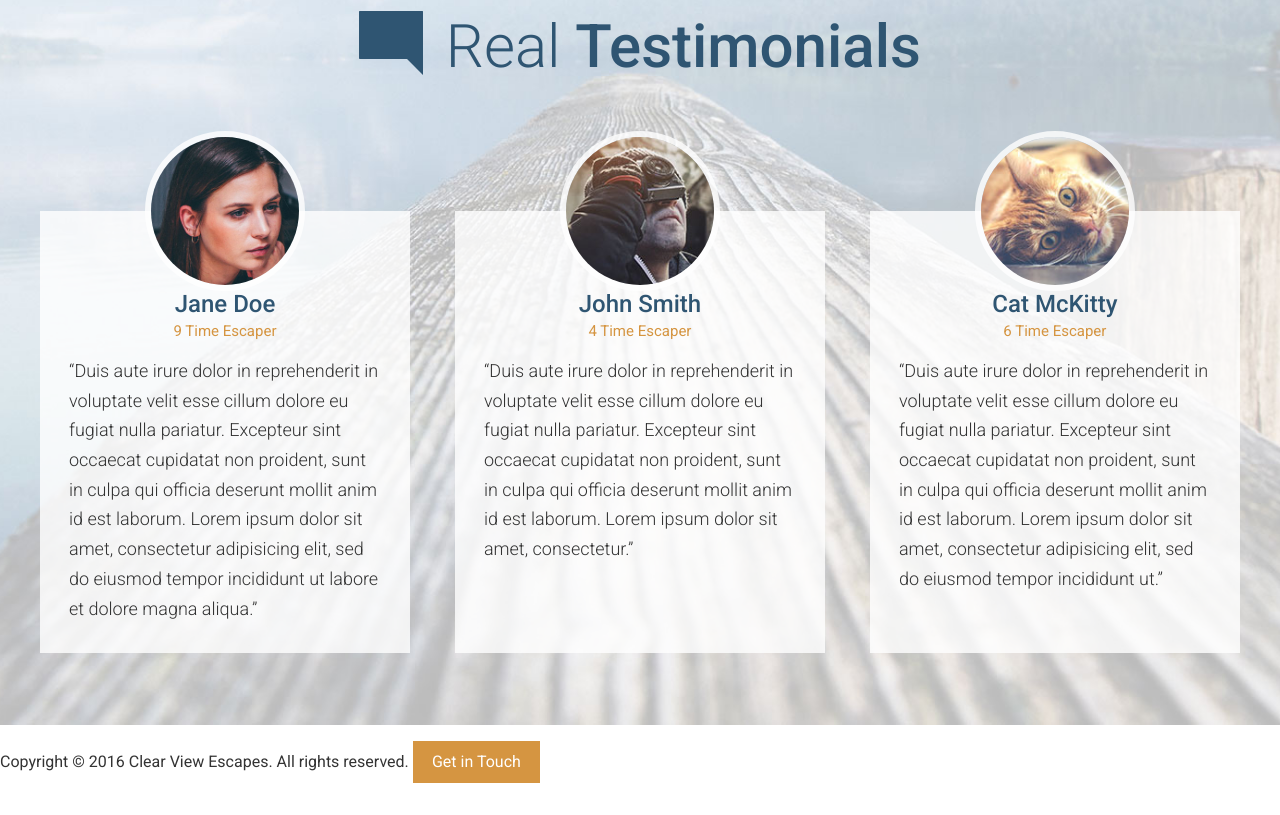
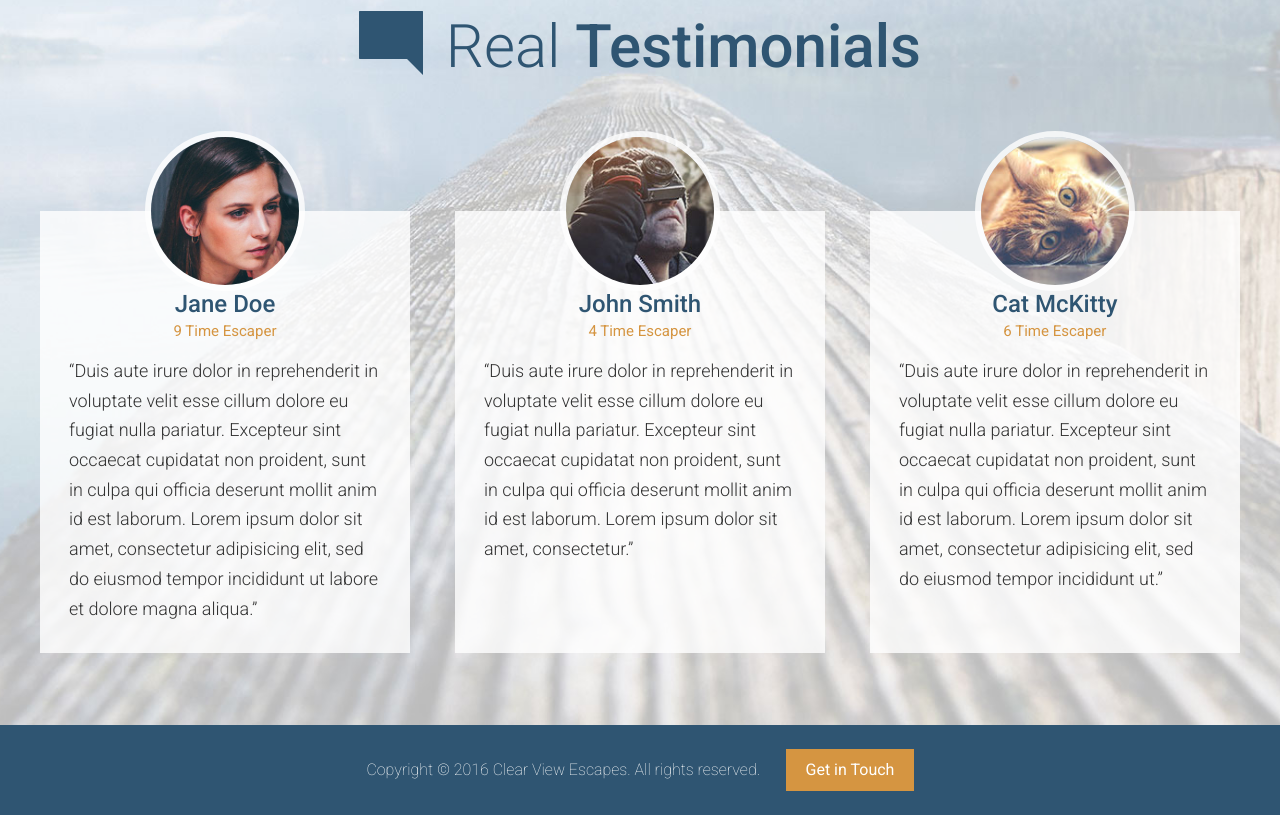
Before and after one commit to zeroFruit/workflow-p, a website: page app/index.html in a window 1280 px wide. Shown: the part 3153-3968 px from the top of the page. Drawn offline with Linux system fonts and the light colour scheme.

Commit message:
Completed styling the footer.

```diff
--- /dev/null
+++ b/app/assets/styles/modules/_site-footer.css
@@ -0,0 +1,18 @@
+.site-footer {
+  background-color: $mainBlue;
+  color: #FFF;
+  padding: .5rem 0;
+  text-align: center;
+
+  &__text {
+    display: block;
+    margin-bottom: 1rem;
+    font-weight: 200;
+
+    @mixin atMedium {
+      display: inline;
+      margin-bottom: 0;
+      margin-right: 1.4rem;
+    }
+  }
+}
--- a/app/assets/styles/style.css
+++ b/app/assets/styles/style.css
@@ -13,3 +13,4 @@
 @import "modules/_feature-item";
 @import "modules/_testimonial.css";
 @import "modules/_sprite.css";
+@import "modules/_site-footer.css";
--- a/app/index.html
+++ b/app/index.html
@@ -151,8 +151,10 @@
     </div>
   </div>
 
-  <footer>
-    <p>Copyright &copy; 2016 Clear View Escapes. All rights reserved. <a href="#" class="btn btn--orange">Get in Touch</a></p>
+  <footer class="site-footer">
+    <div class="wrapper">
+      <p><span class="site-footer__text">Copyright &copy; 2016 Clear View Escapes. All rights reserved. </span><a href="#" class="btn btn--orange">Get in Touch</a></p>
+    </div>
   </footer>
 </body>
 </html>
--- a/app/temp/styles/style.css
+++ b/app/temp/styles/style.css
@@ -1093,3 +1093,25 @@ Instead edit gulp/template/sprite */
 
     background-position: 36.69752421959096% 45.792307692307695%;
   }
+
+.site-footer {
+  background-color: #2f5572;
+  color: #FFF;
+  padding: .5rem 0;
+  text-align: center;
+}
+
+.site-footer__text {
+  display: block;
+  margin-bottom: 1rem;
+  font-weight: 200;
+}
+
+@media (min-width: 800px) {
+
+  .site-footer__text {
+    display: inline;
+    margin-bottom: 0;
+    margin-right: 1.4rem;
+  }
+}
```
